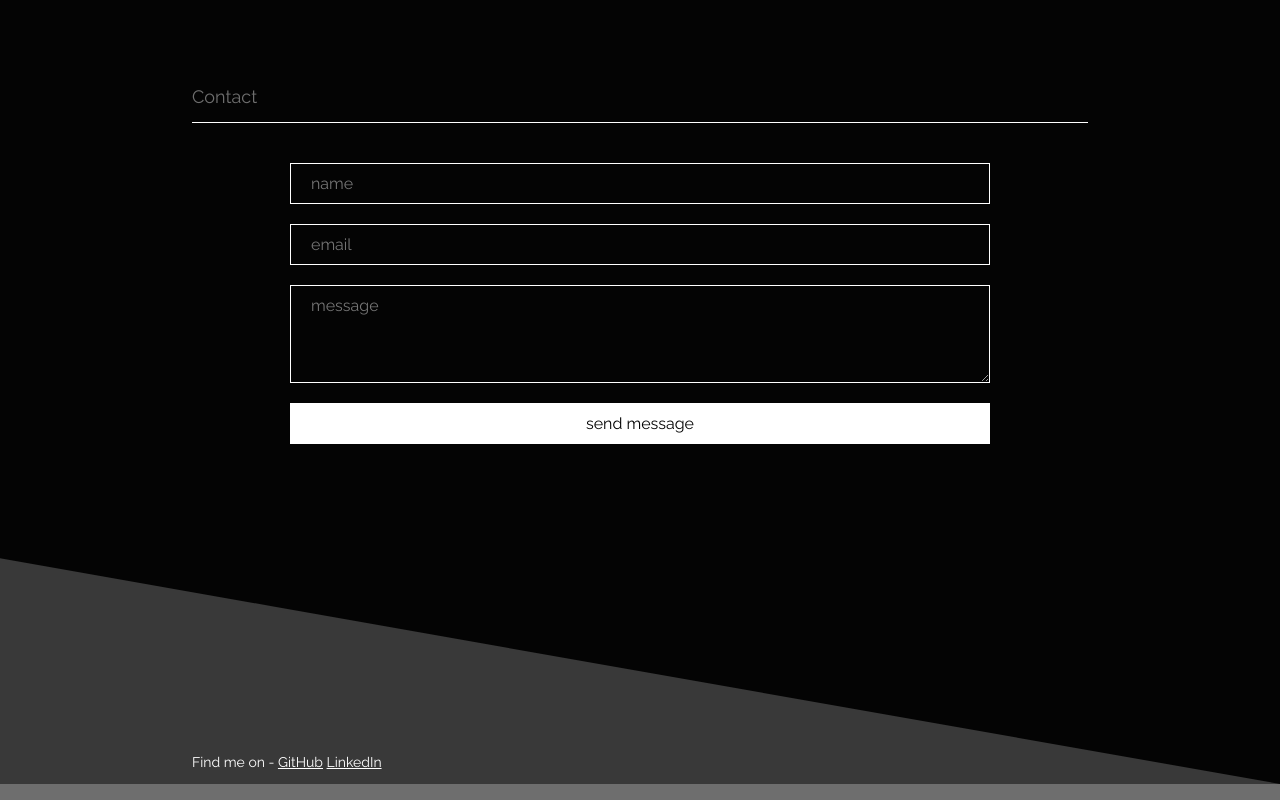
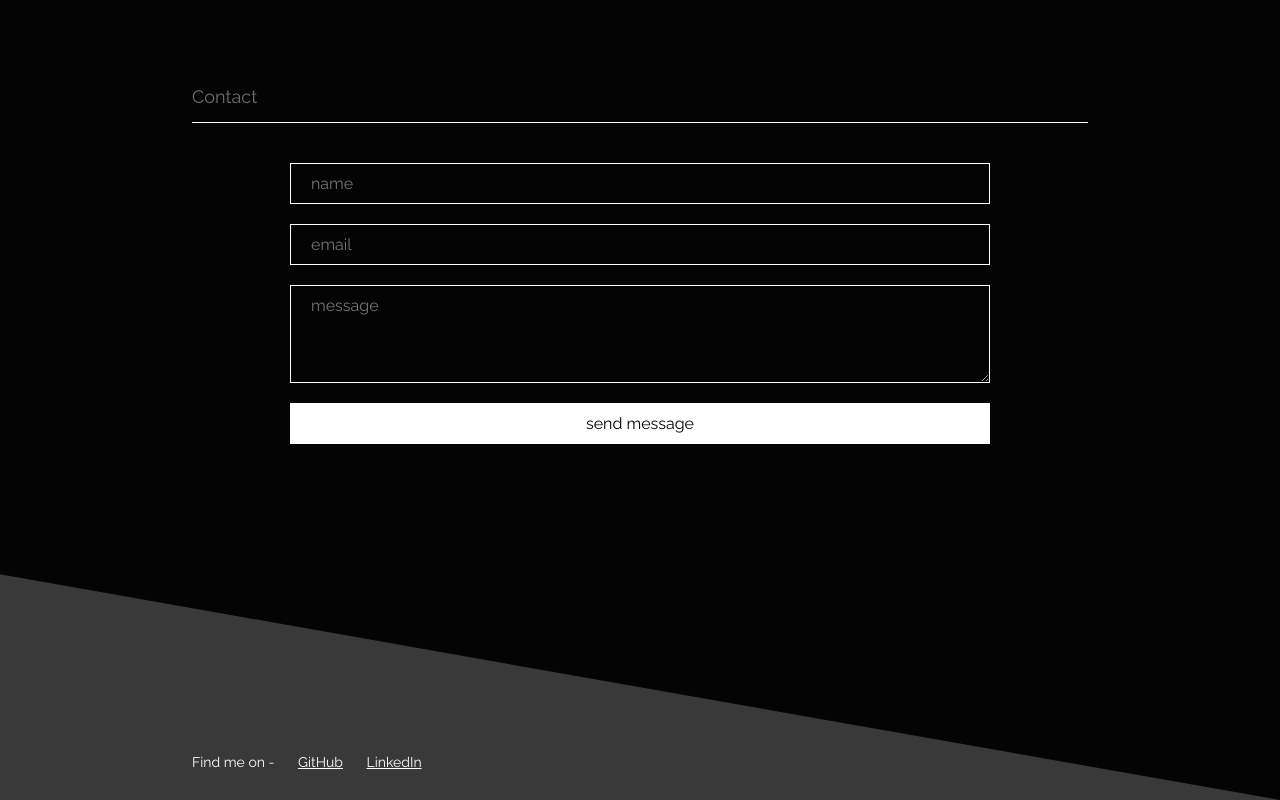
Before and after one commit to NickGervais/portfolio_website, a plain HTML site: page index.html in a window 1280 px wide. Shown: the part 2189-2989 px from the top of the page. Drawn offline with nearby package versions, Linux system fonts and the light colour scheme.

Commit message:
link out to github and linked in

```diff
--- a/index.html
+++ b/index.html
@@ -103,7 +103,9 @@
             </form>
         </section>
         <footer>
-            <p>Find me on - <a>GitHub</a> <a>LinkedIn</a></p>
+            <p>Find me on -
+                <a href="https://github.com/NickGervais">GitHub</a>
+                <a href="https://www.linkedin.com/in/nicholasgervais6">LinkedIn</a></p>
         </footer>
     </body>
 </html>
--- a/styles/main.css
+++ b/styles/main.css
@@ -26,6 +26,18 @@ header {
     align-items: flex-end;
     padding: 30px 0 15px 0;
     font-size: 12px;
+}
+
+a:link {
+    color: inherit;
+}
+
+a:visited {
+    color: inherit;
+}
+
+a:hover {
+    color: var(--accent);
 }
 
 .logo {
@@ -133,6 +145,7 @@ section ul {
 
 .section-work span:hover h4 {
     transform: scale(1.1);
+    color: var(--accent);
 }
 
 .section-work span:hover .slider div{
@@ -186,10 +199,12 @@ textarea:focus, input:focus{
 
 footer {
     margin-top: 300px;
+    margin-bottom: 30px;
     font-size: 14px;
 }
 
 footer a {
+    margin-left: 20px;
     text-decoration: underline;
 }
 
```
